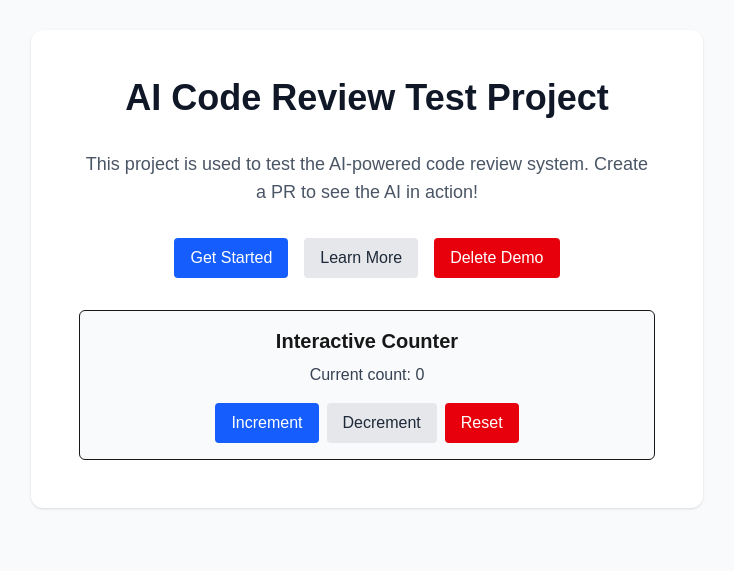
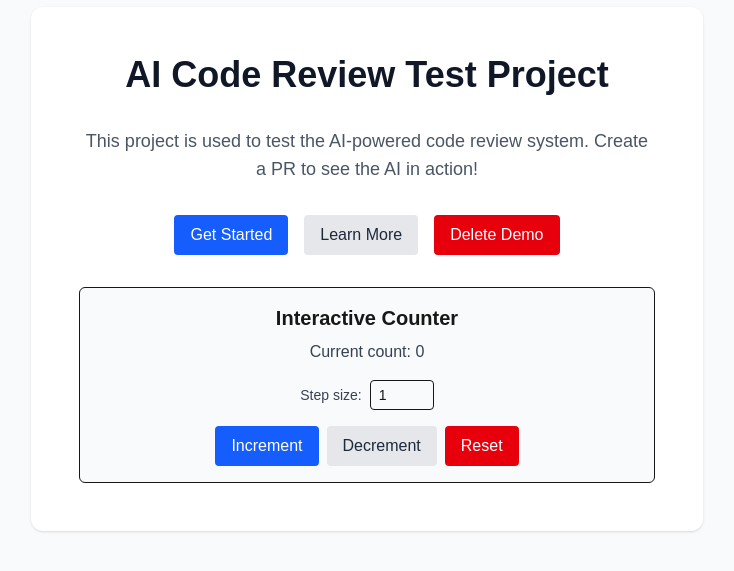
Before and after one commit to rohitfatkare/test-repo, a Next.js app: page / in a window 1280 px wide. Shown: the part 131-702 px from the top of the page, without its empty margins (273-1007 px from the left). Built offline with nearby package versions, Linux system fonts and the light colour scheme; no server answers.

Commit message:
feat: add Counter component with configurable step size and dummy data fetching

```diff
--- a/src/components/Counter.tsx
+++ b/src/components/Counter.tsx
@@ -9,6 +9,7 @@ type TodoPreview = {
 
 export const Counter = () => {
   const [count, setCount] = useState(0);
+  const [step, setStep] = useState(1);
   const [data, setData] = useState<TodoPreview | null>(null);
 
   useEffect(() => {
@@ -22,11 +23,24 @@ export const Counter = () => {
     <div className="p-4 border rounded-md mt-4 bg-gray-50">
       <h2 className="text-xl font-semibold mb-2">Interactive Counter</h2>
       <p className="mb-4 text-gray-700">Current count: {count}</p>
+
+      <div className="mb-4 flex items-center justify-center gap-2 text-sm">
+        <label htmlFor="step" className="text-gray-700">Step size:</label>
+        <input
+          id="step"
+          type="number"
+          className="w-16 px-2 py-1 border rounded"
+          value={step}
+          onChange={(e) => setStep(Number(e.target.value) || 1)}
+          min="1"
+        />
+      </div>
+
       <div className="flex flex-wrap gap-2 justify-center">
-        <Button variant="primary" onClick={() => setCount((prev) => prev + 1)}>
+        <Button variant="primary" onClick={() => setCount((prev) => prev + step)}>
           Increment
         </Button>
-        <Button variant="secondary" onClick={() => setCount((prev) => prev - 1)}>
+        <Button variant="secondary" onClick={() => setCount((prev) => prev - step)}>
           Decrement
         </Button>
         <Button variant="danger" onClick={() => setCount(0)}>
```
